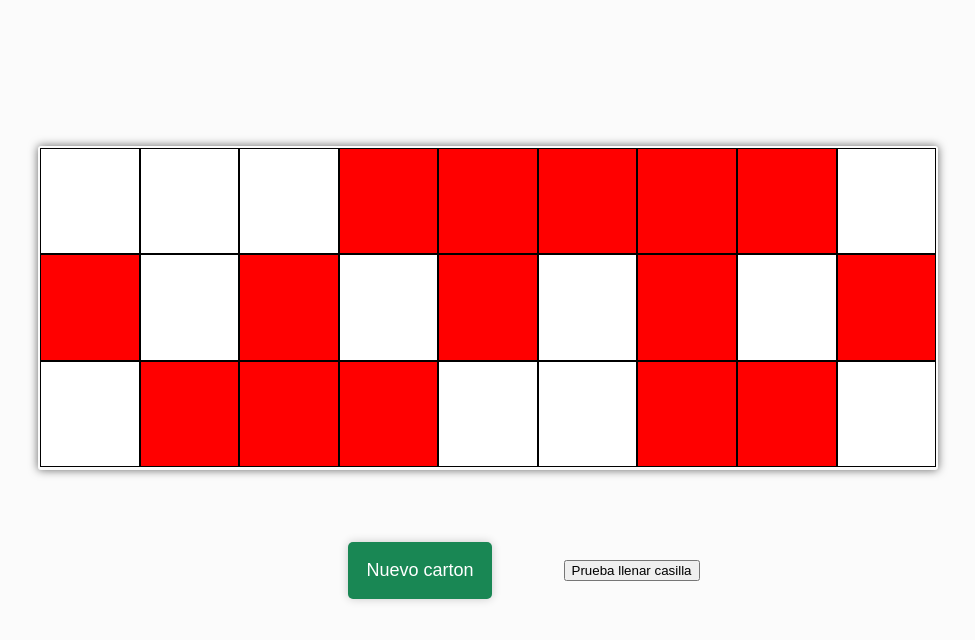
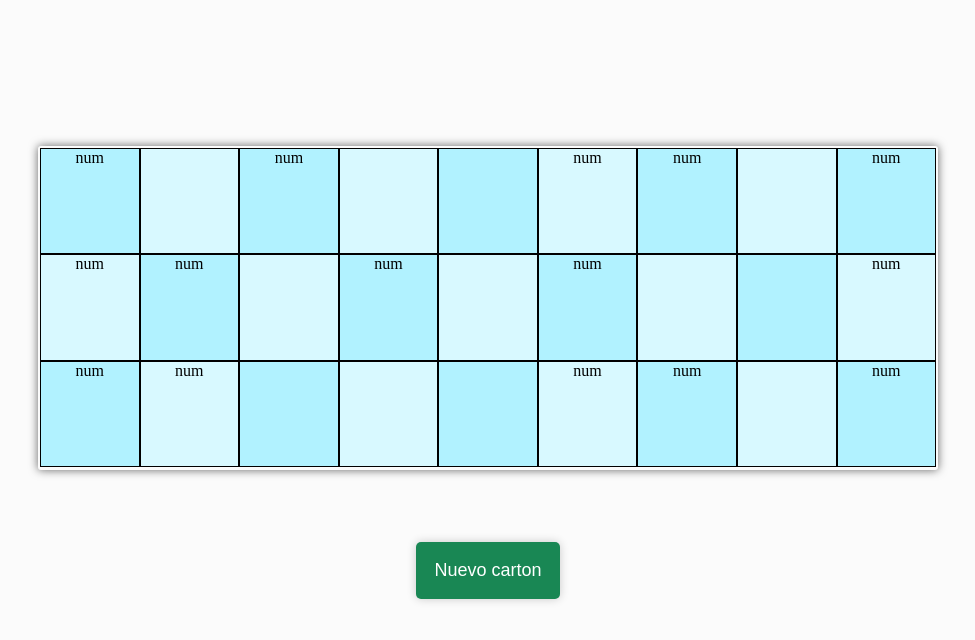
Before and after one commit to icortesb/carton-bingo, a plain HTML site: page index.html in a window 1280 px wide. Both pictures are taken after a click on the button "Nuevo carton". Shown: the whole page, without its empty margins (152-1127 px from the left). Drawn offline with Linux system fonts and the light colour scheme.

Commit message:
[prueba] Cada vez que se genera un nuevo carton lo llena con un numero, se saca la prueba del color

```diff
--- a/index.html
+++ b/index.html
@@ -48,7 +48,6 @@
       <section>
         <div class="botonera">
           <button class="nuevo-carton" id="nuevo-carton">Nuevo carton</button>
-          <button id="prueba">Prueba llenar casilla</button>
         </div>
       </section>
     </main>
--- a/main.js
+++ b/main.js
@@ -1,16 +1,17 @@
 // Seleccionar la columna
 
-const selectorColuma = () => {
+const selectorColumna = () => {
   return Math.floor(Math.random() * 9) + 1;
 };
 
 const llenarCasilla = (num_fila) => {
-  const columna = selectorColuma();
+  const columna = selectorColumna();
   const fila = document.querySelector(`.fila${num_fila}`);
   const casilla = fila.children[columna - 1];
   // Si la casilla no esta con background rojo, se llena. Sino se vuelve a intentar.
-  if (casilla.style.backgroundColor !== "red") {
-    casilla.style.backgroundColor = "red";
+  // if (casilla.style.backgroundColor !== "red") {
+  if (casilla.innerText === "") {
+    casilla.innerText = "num";
   } else {
     llenarCasilla(num_fila);
   }
@@ -18,34 +19,25 @@ const llenarCasilla = (num_fila) => {
 
   // Random depende num de columna
 };
-
-const prueba = document.getElementById("prueba");
-prueba.addEventListener("click", () => {
-  llenarCasilla(1);
-  llenarCasilla(2);
-  llenarCasilla(3);
-});
-
 const llenarCarton = () => {
   llenarCasilla(1);
   llenarCasilla(2);
   llenarCasilla(3);
-  console.log("Carton lleno");
 };
+
+// Boton nuevo carton
+
+let btnNuevoCarton = document.getElementById("nuevo-carton");
 
 // Vaciar carton
 
 const vaciarCarton = () => {
   const casillas = document.querySelectorAll(".celda");
   casillas.forEach((casilla) => {
-    casilla.style.backgroundColor = "white";
+    casilla.innerText = "";
   });
-  console.log("Carton vacio");
 };
 
-// Boton nuevo carton
-
-let btnNuevoCarton = document.getElementById("nuevo-carton");
 const nuevoCarton = () => {
   for (let i = 1; i <= 5; i++) {
     llenarCarton();
@@ -55,4 +47,5 @@ const nuevoCarton = () => {
 btnNuevoCarton.addEventListener("click", () => {
   vaciarCarton();
   nuevoCarton();
+  console.log("Nuevo carton generado");
 });
```
